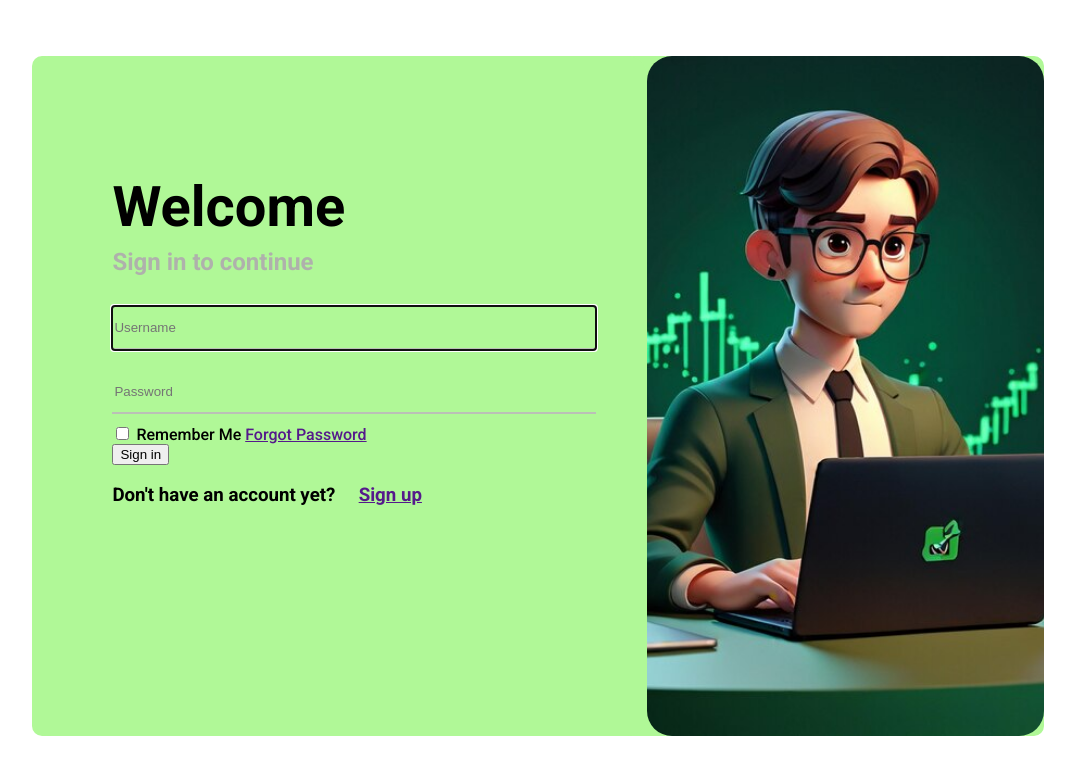
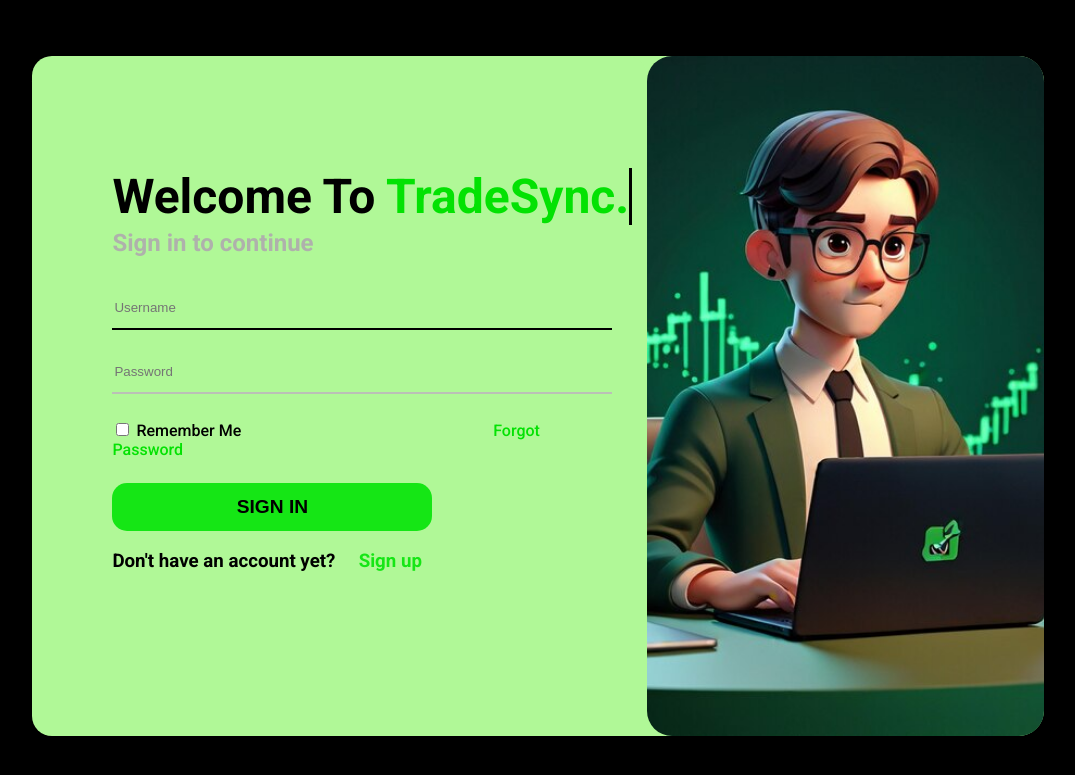
Before and after one commit to Black-Acid/forexJournal, a Django app: page /login/ in a window 1280 px wide. Shown: the top 775 px of the page, without its empty margins (102-1177 px from the left). Run offline with Django 5.2, Linux system fonts and the light colour scheme.

Commit message:
designed the login Page

```diff
--- a/forexJournal/static/forexJournal/login.css
+++ b/forexJournal/static/forexJournal/login.css
@@ -1,3 +1,7 @@
+body{
+    background: black;
+}
+
 main{
     width: 80%;
     height: 85vh;
@@ -5,7 +9,7 @@ main{
     margin: auto;
     display: flex;
     margin-top: 3.5rem;
-    border-radius: 10px;
+    border-radius: 25.5px;
     background: rgb(176, 248, 151)
 }
 
@@ -20,8 +24,27 @@ main{
 }
 
 .left-part h1{
-    font-size: 3.5rem;
+    font-size: 3rem;
 }
+
+.typewriter{
+    width: fit-content;
+    white-space: nowrap;
+    overflow: hidden;
+    border-right: 3px solid black;
+    animation: cursor-blink 0.7s step-end infinite;
+}
+
+@keyframes cursor-blink{
+    50% {border-color: transparent;}
+}
+
+
+
+.highlight{
+    color: rgb(3, 226, 3); /* rgb(3, 226, 3) */
+}
+
 
 .left-part h2{
     margin-top: -1.8rem;
@@ -29,12 +52,17 @@ main{
 }
 
 .form-control{
-    width: 30rem;
+    width: 31rem;
     height: 2.5rem;
     margin: 10px 0;
     border: none;
     background: transparent;
     border-bottom: 2px solid rgb(187, 192, 183);
+}
+
+.form-control:focus{
+    outline: none;
+    border-bottom: 2px solid black;
 }
 
 .right-part{
@@ -49,3 +77,31 @@ main{
     border-radius: 25px;
     /* clip-path: polygon(0% 0%, 80% 0%, 100% 20%, 100% 80%, 80% 100%, 0% 100%, 0% 70%, 40% 50%); */
 }
+
+.form-check{
+    margin-top: 1rem;
+}
+
+.form-group a{
+    text-decoration: none;
+    color: rgb(3, 226, 3);
+    margin-left: 15.5rem;
+}
+
+.login-btn{
+    margin-top: 1.5rem;
+    height: 3rem;
+    width: 20rem;
+    border-radius: 15px;
+    border: none;
+    background: rgb(21, 230, 21);
+    font-size: 1.2rem;
+    font-weight: bold;
+    cursor: pointer;
+}
+
+
+form h3 a{
+    text-decoration: none;
+    color: rgb(21, 230, 21);
+}
--- a/forexJournal/templates/forexJournal/login.html
+++ b/forexJournal/templates/forexJournal/login.html
@@ -11,7 +11,7 @@
 <body>
     <main>
         <div class="left-part">
-            <h1>Welcome</h1>
+            <h1 class="typewriter">Welcome To <span class="highlight">TradeSync</span>.</h1>
             <h2>Sign in to continue</h2>
             {% if form.errors %}
                 <p style="color: red;">Please correct the error(s) below:</p>
@@ -34,13 +34,14 @@
                     <label class="form-check-label" for="remember_me">Remember Me</label>
                     <a href="">Forgot Password</a>
                 </div>
-                <button type="submit">Sign in</button>
-                <h3>Don't have an account yet?&nbsp;&nbsp;&nbsp;&nbsp;&nbsp;<a href="">Sign up</a></h3>
+                <button class="login-btn" type="submit">SIGN IN</button>
+                <h3>Don't have an account yet?&nbsp;&nbsp;&nbsp;&nbsp;&nbsp;<a href="{% url "signup" %}">Sign up</a></h3>
             </form>
         </div>
         <div class="right-part">
             <img src="{% static 'forexJournal/images/UsableFinalLogin.jpg' %}" alt="">
         </div>
     </main>
+    <script src="{% static 'login.js' %}"></script>
 </body>
 </html>
--- /dev/null
+++ b/static/login.js
@@ -0,0 +1,59 @@
+// document.addEventListener("DOMContentLoaded", function() {
+//     const typewriterElement = document.querySelector(".typewriter")
+//     const text = typewriterElement.textContent
+//     const typingSpeed = 100; // Typing speed in milliseconds
+//     let i = 0;
+
+//     typewriterElement.textContent = "";
+
+//     function typeWriter() {
+//         if (i < text.length) {
+//             if (i === 11) {
+//                 typewriterElement.style.color = "red"; // Change color directly
+//             } else {
+//                 typewriterElement.style.color = "black"; // Reset color to default
+//             }
+//             typewriterElement.textContent += text.charAt(i); // Add one character at a time
+//             i++;
+//             setTimeout(typeWriter, typingSpeed);
+//         }
+//     }
+
+//     typeWriter();
+
+
+// });
+
+
+
+document.addEventListener("DOMContentLoaded", function() {
+    const typewriterElement = document.querySelector(".typewriter");
+    const text = typewriterElement.textContent;
+    const typingSpeed = 100; // Typing speed in milliseconds
+    let i = 0;
+
+    // Clear the typewriter element's content
+    typewriterElement.textContent = "";
+
+    function typeWriter() {
+        if (i < text.length) {
+            // Create a text node for the current character
+            const charNode = document.createTextNode(text.charAt(i));
+
+            // If i is greater than 10, change the color to green
+            if (i > 10) {
+                const span = document.createElement("span");
+                span.style.color = "rgb(3, 226, 3)"; // Set the text color to green
+                span.appendChild(charNode); // Append the character to the span
+                typewriterElement.appendChild(span); // Append the span to the typewriter element
+            } else {
+                typewriterElement.appendChild(charNode); // Append the character normally
+            }
+
+            i++;
+            setTimeout(typeWriter, typingSpeed);
+        }
+    }
+
+    typeWriter();
+});
```
